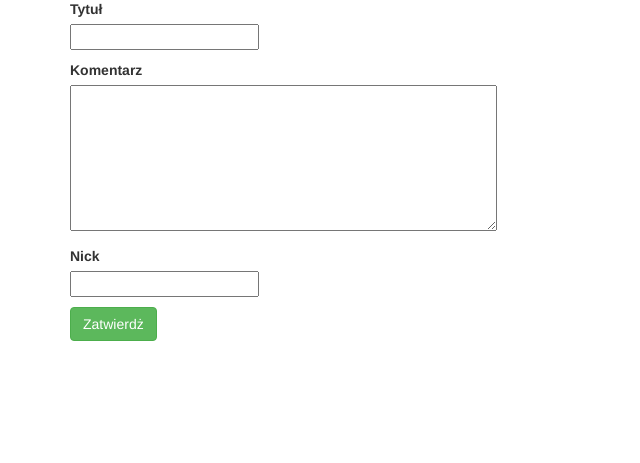
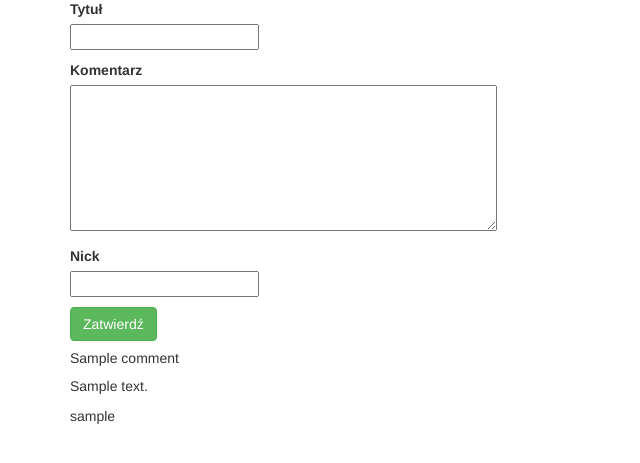
Before and after one commit to bartlomiejch/portal_of_poems, a Django app: template templates/poems/poem.html in a window 1280 px wide. Shown: the part 218-681 px from the top of the page, without its empty margins (0-640 px from the left). Run offline with Django 3.2, Linux system fonts and the light colour scheme; the template is opened without the code that fills it: most values are stand-ins (such as "Sample title", 1, 10 or a date in 2020); some libraries are stand-ins or nearby versions.

Commit message:
Update poem.html

```diff
--- a/templates/poems/poem.html
+++ b/templates/poems/poem.html
@@ -3,11 +3,15 @@
 
 {%  block sidebar  %}
         	<ul>
-        		<li><a href="{%  url 'zostaw_komentarz.views.poems'  %}">Poems</a></li>
+        		<li><a href="{%  url 'poems.views.poems'  %}">Poems</a></li>
         	</ul>
 {%  endblock  %}
 
 {%  block content  %}
+
+{%  if alert  %}
+    {{  alert  }}
+{%  endif  %}
 
 <h2>{{  poem.title  }}</h2>
 <p>{{  poem.text  }}</p>
@@ -19,21 +23,21 @@
 
 
 
-<form method="post" action="/comment/{{  poem.id  }}">
+<form method="post" action="/poems/comment/{{  poem.id  }}/">{% csrf_token %}
 
     <label for="title">Tytuł</label>
-	<p><input type="text" id="title"></p>
+	<p><input type="text" name="title" id="title"></p>
 	<label for="text">Komentarz</label>
-	<p><textarea id="text" rows="7" cols="50"></textarea></p>
+	<p><textarea id="text" name="text_of_comment" rows="7" cols="50"></textarea></p>
 	<label for="nick">Nick</label>
-	<p><input id="nick" type="text"></p>
-	<input type="submit" class="btn btn-success btn-large" value="Zatwierdż"/>
-
-
-
-
+	<p><input id="nick" name="nick" type="text"></p>
+	<input type="submit" class="btn btn-success btn-large" value="Zatwierdź"/>
 
 </form>
-
+{%  for comments in all_comments  %}
+    <h5>{{  comment.title  }}</h5>
+    <p>{{  comment.text  }}</p>
+    <p>{{  comment.nick  }}</p>
+{%  endfor  %}
 
 {%  endblock  %}
```
